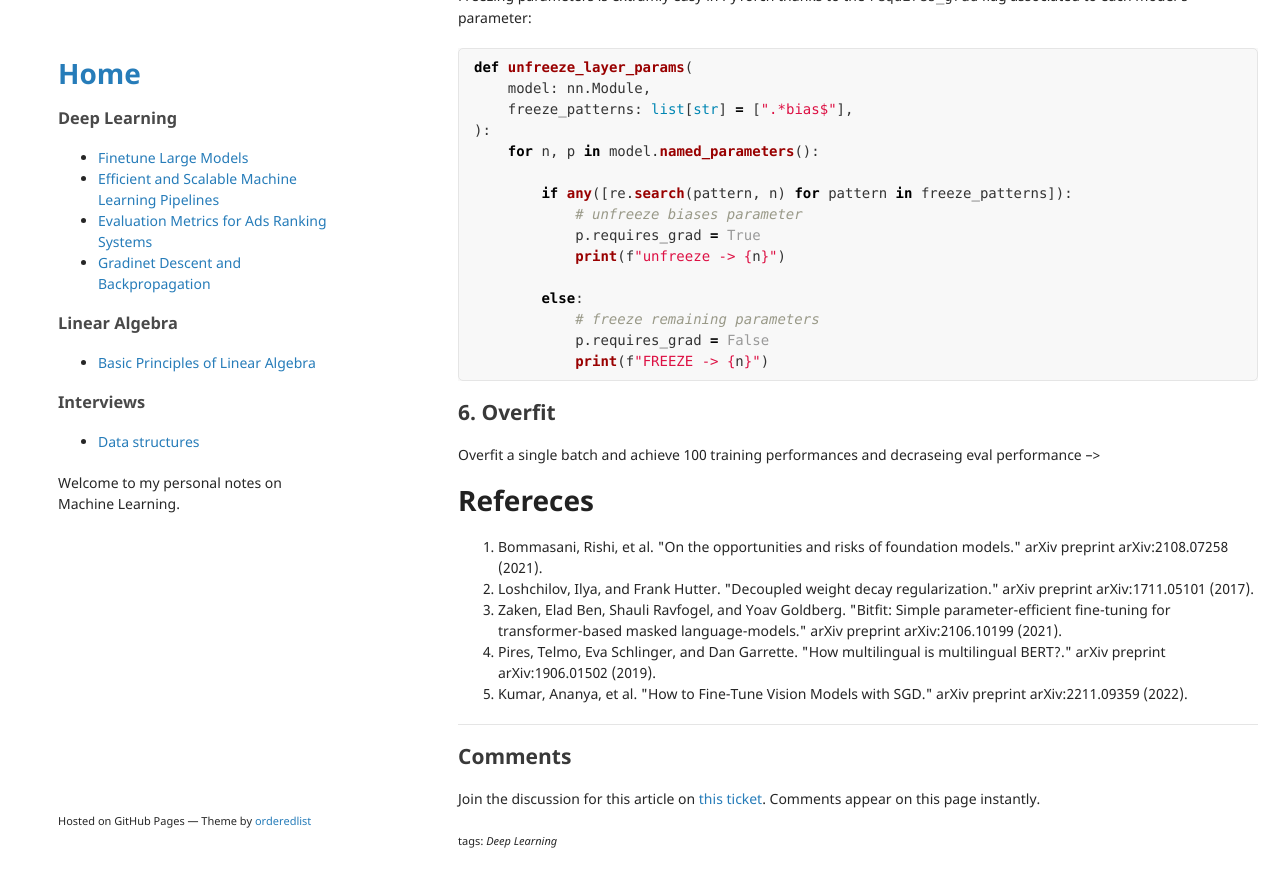
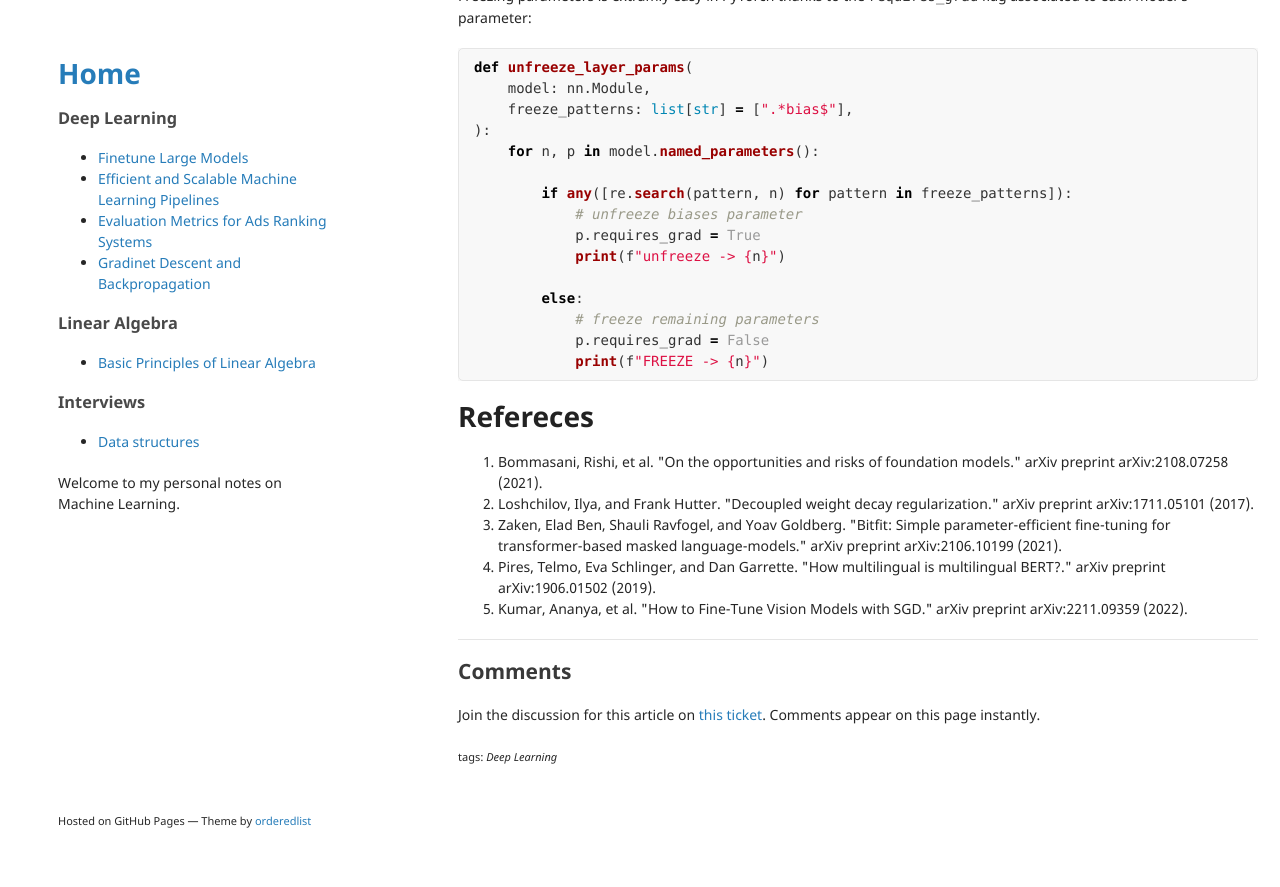
Before and after one commit to andompesta/andompesta.github.io, a Jekyll site: the page built from _posts/2023-01-05-finetune.md, in a window 1280 px wide and 900 px high, scrolled down 4180 px. Shown: the top 887 px of the window. Built offline with Jekyll 4.4.1, drawn with Linux system fonts in a browser that asks for light colours.

Commit message:
remove uncompleted sections

````diff
--- a/_posts/2023-01-05-finetune.md
+++ b/_posts/2023-01-05-finetune.md
@@ -188,9 +188,10 @@ def unfreeze_layer_params(
 ```
 
 
-## 6. Overfit
+<!-- ## 6. Overfit
 
 Overfit a single batch and achieve 100 training performances and decraseing eval performance -->
+
 
 # Refereces
 
````
